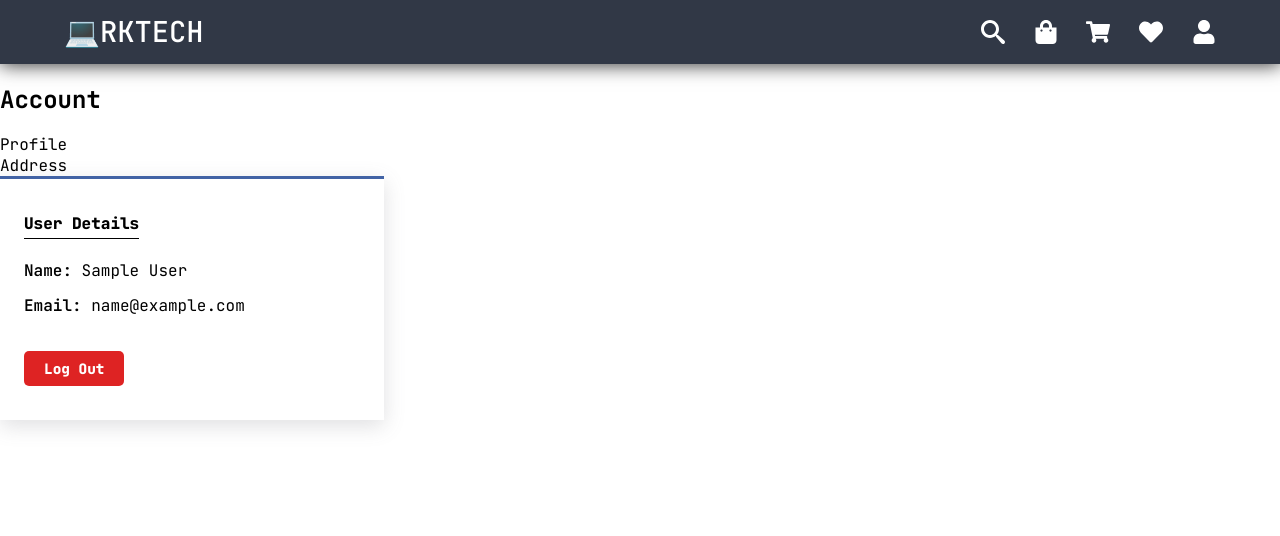
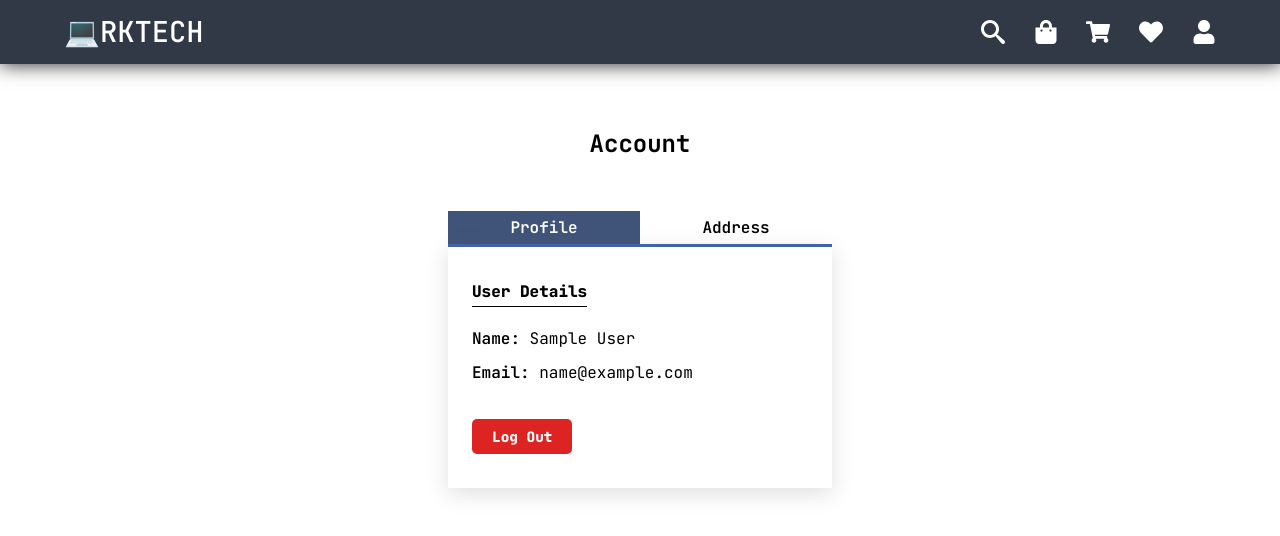
Before and after one commit to RK03ind/rktech-shop, a React (Create React App) app: page /profile in a window 1280 px wide. Shown: the top 536 px of the page. Built offline with nearby package versions, Linux system fonts and the light colour scheme; sample sign-in values are in the browser's storage; what miragejs would draw is missing.

Commit message:
ADD: Profile page styles

```diff
--- a/src/pages/Profile/styles/Profile.css
+++ b/src/pages/Profile/styles/Profile.css
@@ -0,0 +1,30 @@
+.profile-container {
+  display: flex;
+  align-items: center;
+  flex-direction: column;
+  height: calc(100vh - 5rem);
+}
+
+.profile-container h2 {
+  margin-top: 4rem;
+}
+.profile-container .tab-switcher {
+  display: flex;
+  width: 24rem;
+  max-width: 94vw;
+  margin-top: 2rem;
+}
+.profile-container .tab-switcher .tab-item {
+  cursor: pointer;
+  width: 12rem;
+  padding: 0.4rem 0;
+  text-align: center;
+  font-weight: 600;
+  transition: background-color 0.25s ease;
+}
+
+.profile-container .tab-switcher .tab-item:hover,
+.profile-container .tab-switcher .tab-item.active {
+  background-color: rgb(64, 83, 120);
+  color: white;
+}
```
